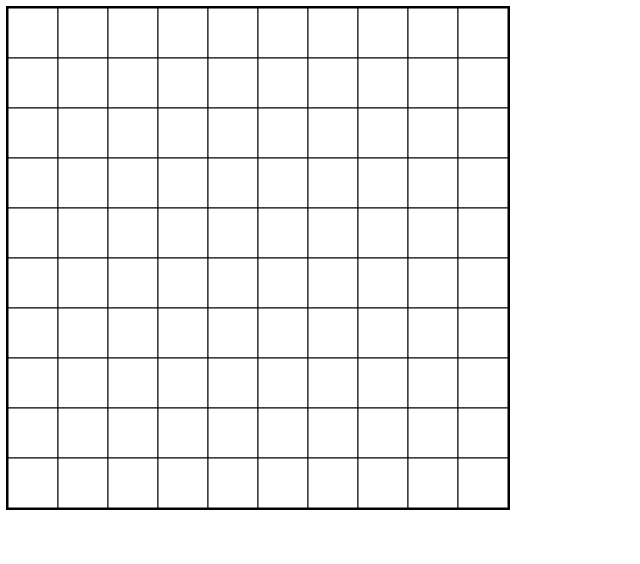
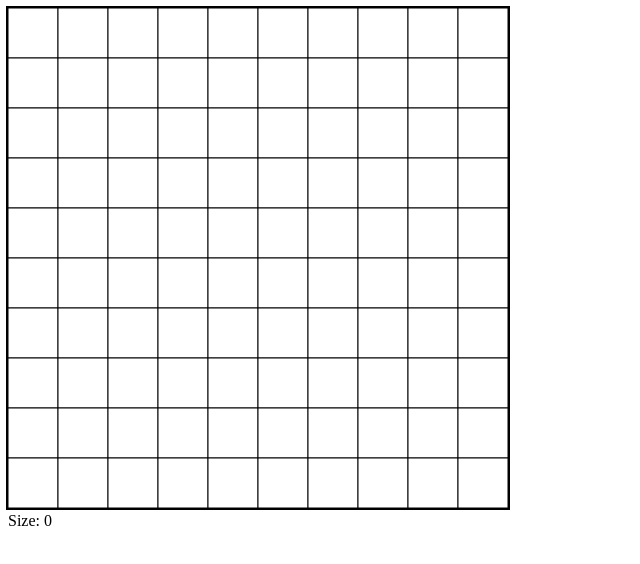
Before and after one commit to hgarfinkle/polyominoes, a SvelteKit app: page / in a window 1280 px wide. Shown: the top 564 px of the page, without its empty margins (0-640 px from the left). Built offline with nearby package versions, Linux system fonts and the light colour scheme.

Commit message:
showing count

```diff
--- a/src/routes/Grid.svelte
+++ b/src/components/Grid.svelte
@@ -1,8 +1,7 @@
-<script>
+<script lang="ts">
+	let { gridSize, selectedGrid }: { gridSize: number; selectedGrid: boolean[][] } = $props();
+
 	const squareSize = 50;
-	const gridSize = 10;
-
-	let selectedGrid = $state(Array(gridSize).fill(Array(gridSize).fill(false)));
 </script>
 
 <svg width={squareSize * gridSize} height={squareSize * gridSize} overflow="visible">
--- /dev/null
+++ b/src/components/Size.svelte
@@ -0,0 +1,10 @@
+<script lang="ts">
+	import { size, type Polyomino } from '$lib';
+
+	let { polyomino }: { polyomino: Polyomino } = $props();
+	let polyominoSize = $derived(size(polyomino));
+</script>
+
+<div>
+	{`Size: ${polyominoSize}`}
+</div>
--- a/src/lib/index.ts
+++ b/src/lib/index.ts
@@ -1 +1,8 @@
-// place files you want to import through the `$lib` alias in this folder.
+
+export type Point = {x: number, y: number}
+
+export type Polyomino = Set<Point>
+
+export function size(polyomino: Polyomino) {
+    return polyomino.size
+}
--- a/src/routes/+page.svelte
+++ b/src/routes/+page.svelte
@@ -1,5 +1,20 @@
-<script>
-	import Grid from "./Grid.svelte";
+<script lang="ts">
+	import type { Point, Polyomino } from '$lib';
+	import Grid from '../components/Grid.svelte';
+	import Size from '../components/Size.svelte';
 
+	const gridSize = 10;
+	let selectedGrid = $state(Array<boolean[]>(gridSize).fill(Array<boolean>(gridSize).fill(false)));
+	let asPolyomino = $derived<Polyomino>(
+		new Set(
+			selectedGrid.flatMap((row, rowIdx) =>
+				row
+					.flatMap((cell, columnIdx) => (cell ? columnIdx : []))
+					.map<Point>((columnIdx) => ({ x: columnIdx, y: rowIdx }))
+			)
+		)
+	);
 </script>
-<Grid />
+
+<Grid {gridSize} {selectedGrid} />
+<Size polyomino={asPolyomino} />
```
